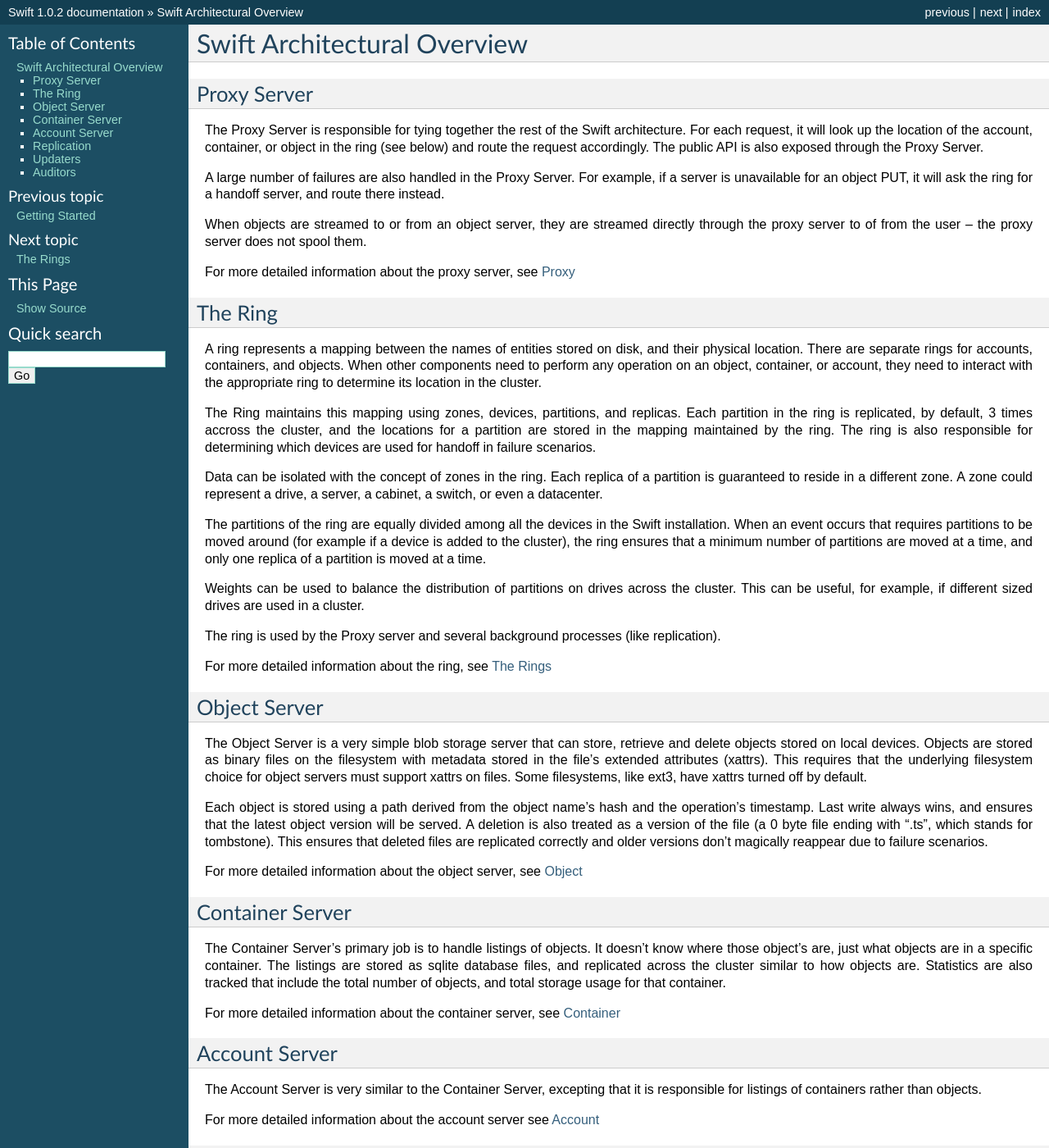
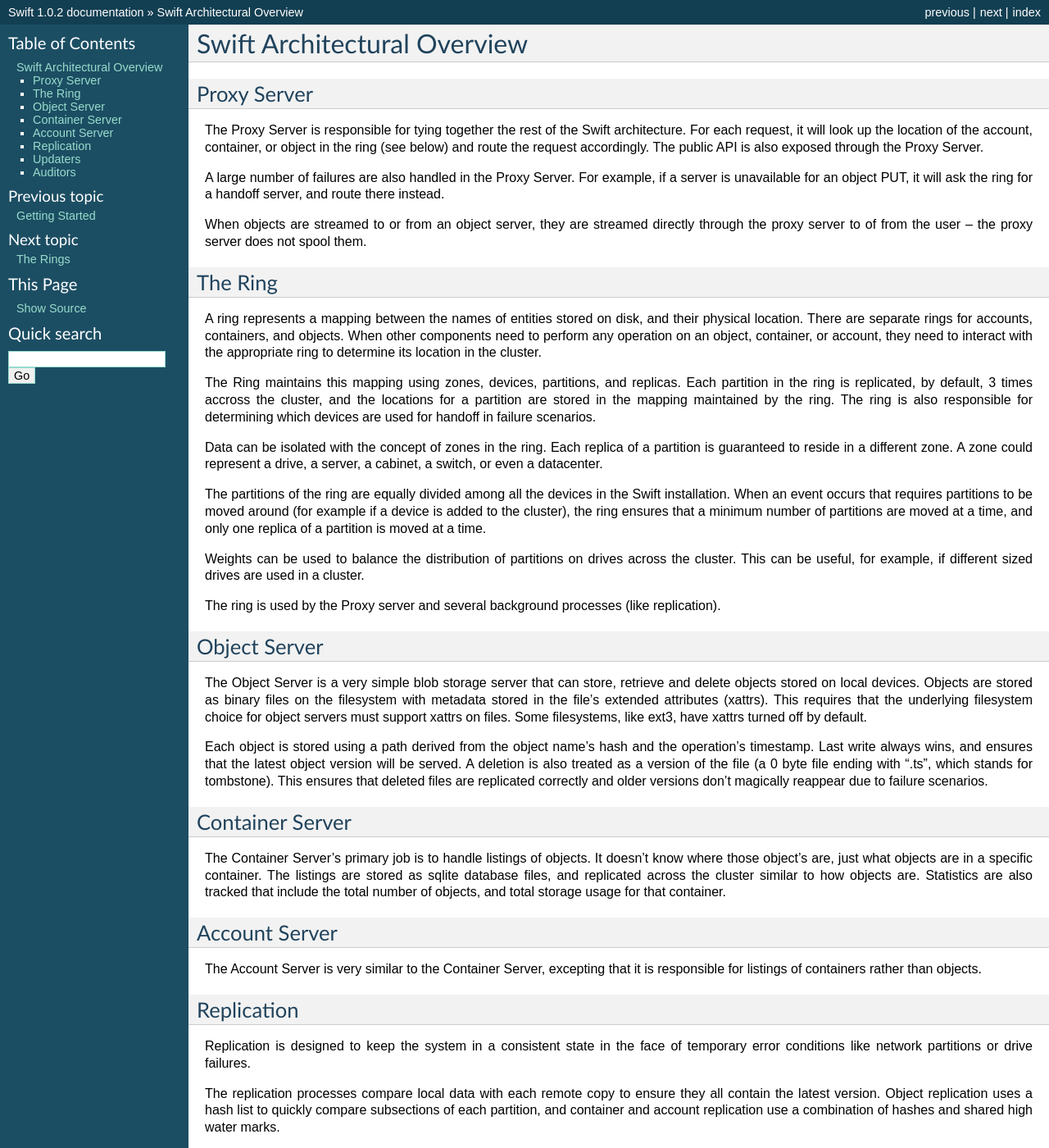
Before and after one commit to openstack/swift, a Sphinx documentation site: the page built from doc/source/overview_architecture.rst, in a window 1280 px wide and 1400 px high. Shown: the whole window at 82% size. Built offline with Sphinx 7.4.7, drawn with Linux system fonts in a browser that asks for light colours.

Commit message:
Removed links that jumped from overview straight to module source docs.

```diff
--- a/doc/source/overview_architecture.rst
+++ b/doc/source/overview_architecture.rst
@@ -18,8 +20,6 @@
 When objects are streamed to or from an object server, they are streamed
 directly through the proxy server to of from the user -- the proxy server
 does not spool them.
-
-For more detailed information about the proxy server, see :doc:`proxy`
 
 --------
 The Ring
@@ -54,8 +54,6 @@
 The ring is used by the Proxy server and several background processes
 (like replication).
 
-For more detailed information about the ring, see :doc:`overview_ring`
-
 -------------
 Object Server
 -------------
@@ -74,8 +72,6 @@
 tombstone).  This ensures that deleted files are replicated correctly and
 older versions don't magically reappear due to failure scenarios.
 
-For more detailed information about the object server, see :doc:`object`
-
 ----------------
 Container Server
 ----------------
@@ -87,16 +83,12 @@
 that include the total number of objects, and total storage usage for that
 container.
 
-For more detailed information about the container server, see :doc:`container`
-
 --------------
 Account Server
 --------------
 
 The Account Server is very similar to the Container Server, excepting that
 it is responsible for listings of containers rather than objects.
-
-For more detailed information about the account server see :doc:`account`
 
 -----------
 Replication
```
Also changed, not shown: other parts of doc/source/overview_architecture.rst (+2 -0 lines).
